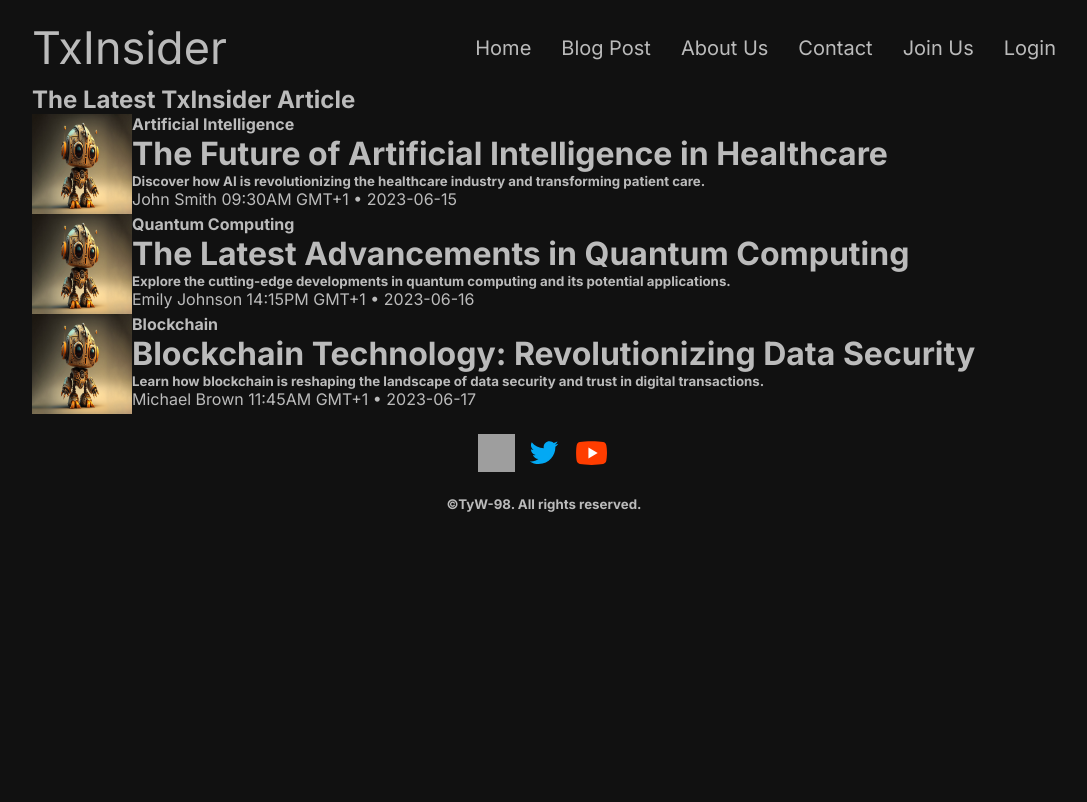
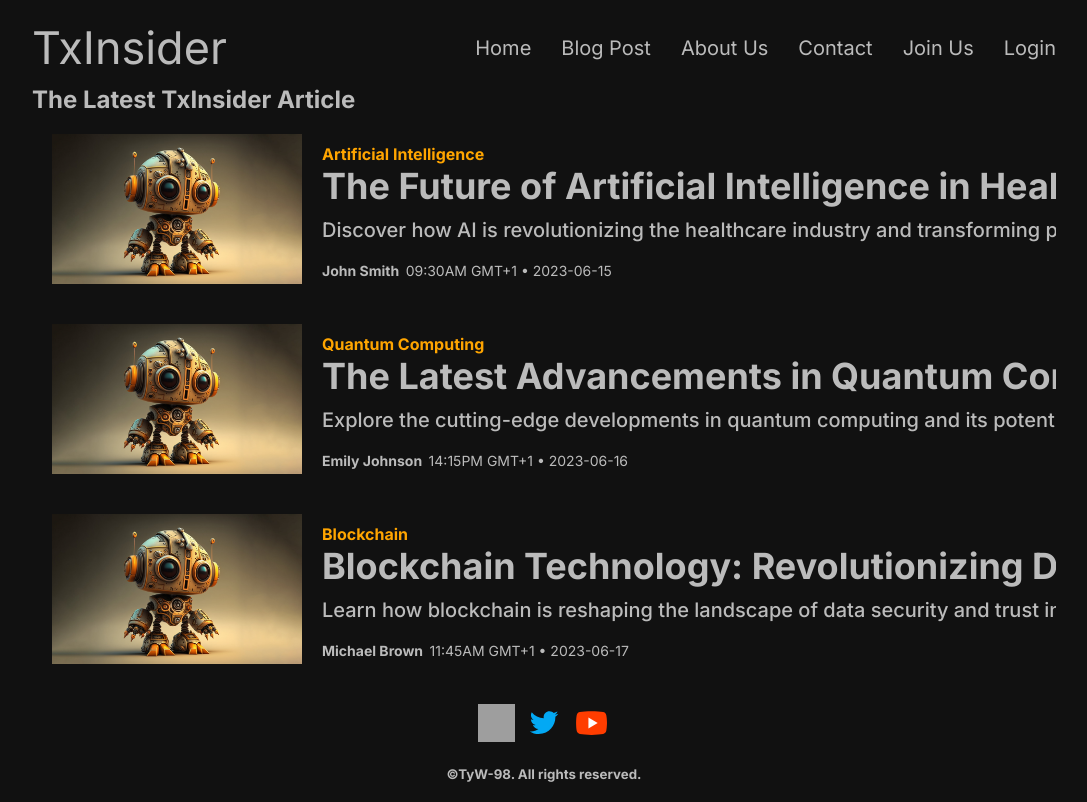
Before and after one commit to TyW-98/tech-blog, a Next.js app: page /blog in a window 1280 px wide. Shown: the whole page, without its empty margins (96-1183 px from the left). Built offline with nearby package versions, Linux system fonts and the light colour scheme; grey boxes are pictures that could not be loaded.

Commit message:
Add styling for BlogCard component

```diff
--- a/src/app/blog/BlogCard.jsx
+++ b/src/app/blog/BlogCard.jsx
@@ -19,10 +19,10 @@ export default function BlogCard(props) {
         <div className={styles.content}>
           <h5>{props.article.summary}</h5>
           <div className={styles.info}>
-            <p>
-              {props.article.author} {props.article.time} GMT+1 •{" "}
-              {props.article.date}
-            </p>
+            <span className={styles.name}>{props.article.author}</span>{" "}
+            <span className={styles["created-info"]}>
+              {props.article.time} GMT+1 • {props.article.date}
+            </span>
           </div>
         </div>
       </div>
--- a/src/app/blog/blogcard.module.css
+++ b/src/app/blog/blogcard.module.css
@@ -2,4 +2,45 @@
     display: grid;
     grid-template-columns: auto 1fr;
     grid-template-rows: auto;
+    gap: 20px;
+    padding: 20px;
+    width: max-content;
 }
+
+.article-image {
+    width: 250px;
+    height: 150px;
+}
+
+.article {
+    padding-top: 10px;
+}
+
+.hero {
+    margin-bottom: 10px;
+}
+
+.hero h1 {
+    font-size: 36px;
+}
+
+.category {
+    color: orange;
+}
+
+.content h5 {
+    font-size: 20px;
+    font-weight: 500;
+}
+
+.info {
+    margin-top: 20px;
+    font-size: 14px;
+    display: grid;
+    grid-template-columns: auto 1fr;
+    gap: 6.5px;
+}
+
+.name {
+    font-weight: bold;
+}
--- a/src/app/blog/page.module.css
+++ b/src/app/blog/page.module.css
@@ -0,0 +1,4 @@
+.article-list-container {
+    width: max-content;
+    margin: 0 auto;
+}
```
